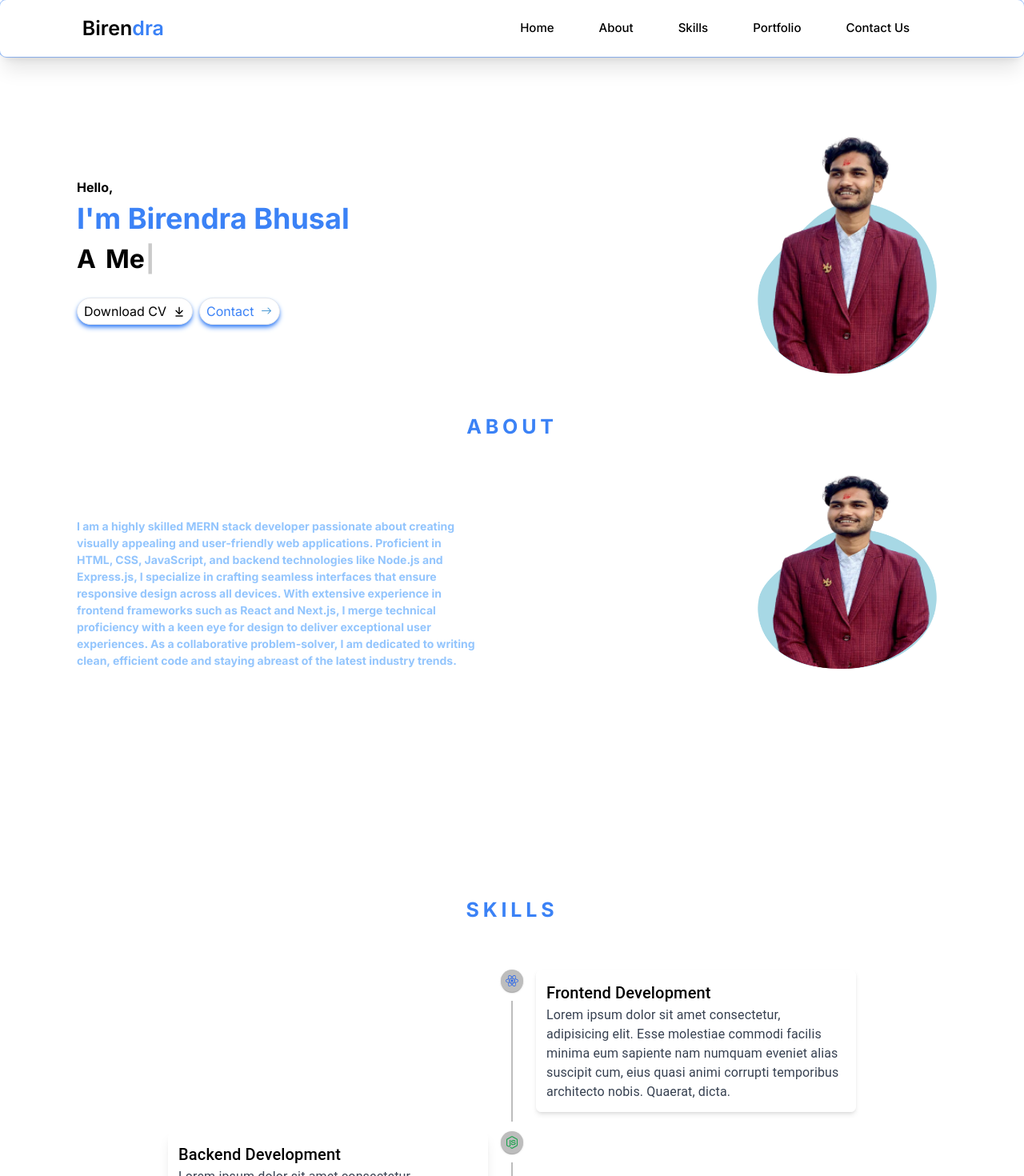
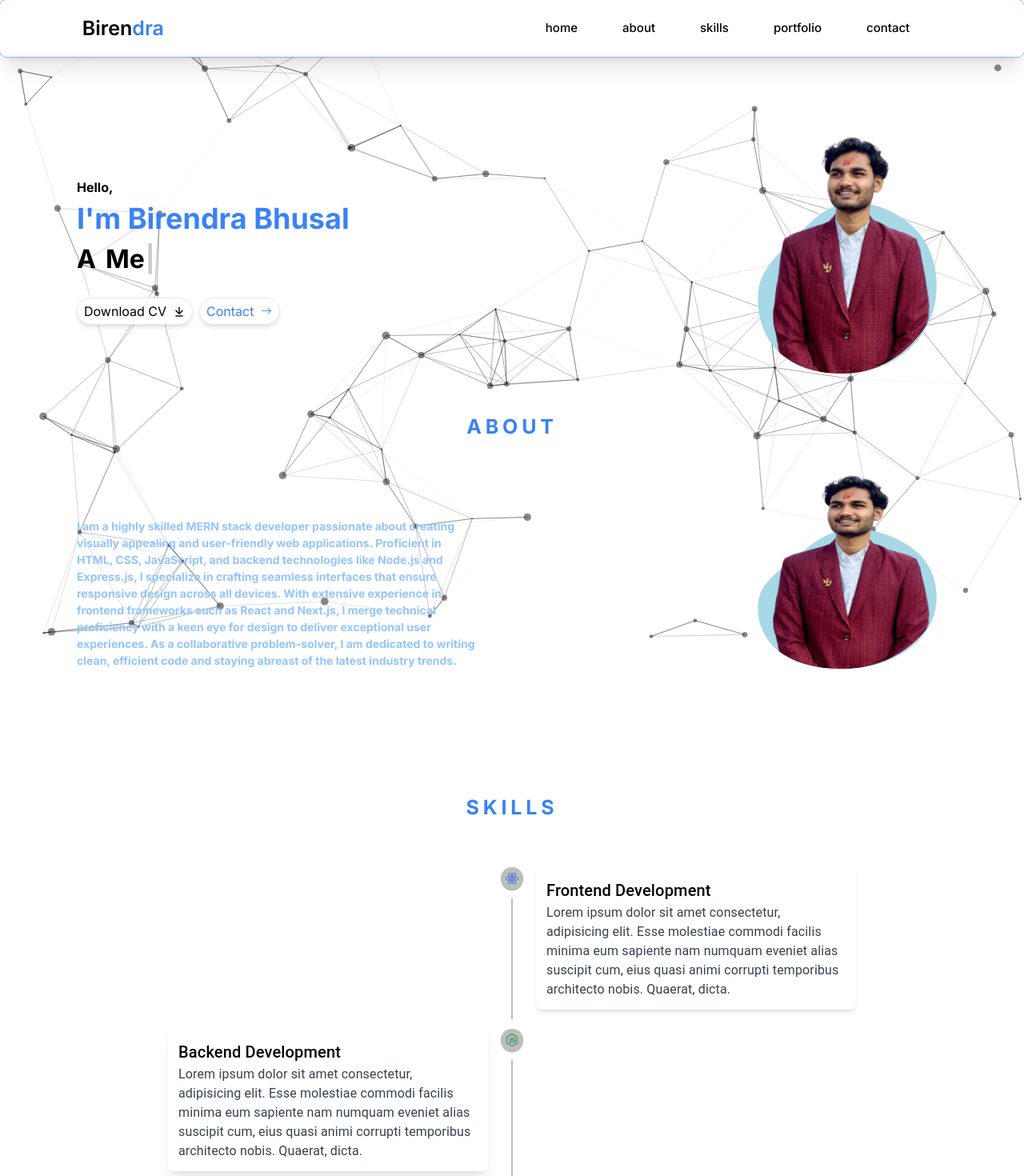
Before and after one commit to Birendra00000/Portfolio, a Next.js app: page / in a window 1280 px wide. Shown: the top 1470 px of the page at 80% size. Built offline with nearby package versions, Linux system fonts and the light colour scheme.

Commit message:
added scroll feature on navbar

```diff
--- a/package.json
+++ b/package.json
@@ -22,7 +22,6 @@
     "eslint-config-next": "13.4.19",
     "next": "13.4.19",
     "postcss": "8.4.29",
-    "react": "18.2.0",
     "react-dom": "18.2.0",
     "react-icons": "^5.2.1",
     "react-vertical-timeline-component": "^3.6.0",
--- a/src/app/Data.js
+++ b/src/app/Data.js
@@ -1,30 +1,4 @@
-export const NavLinks = [
-  {
-    href: "/",
-    key: "home",
-    labels: "Home",
-  },
-  {
-    href: "/about",
-    key: "about",
-    labels: "About",
-  },
-  {
-    href: "/skills",
-    key: "skills",
-    labels: "Skills",
-  },
-  {
-    href: "/portfolio",
-    key: "portfolio",
-    labels: "Portfolio",
-  },
-  {
-    href: "/contactus",
-    key: "contact",
-    labels: "Contact Us",
-  },
-];
+export const NavLinks = ["home", "about", "skills", "portfolio", "contact"];
 
 export const portfolio = [
   {
--- a/src/app/components/About.jsx
+++ b/src/app/components/About.jsx
@@ -2,9 +2,12 @@ import Image from "next/image";
 import React from "react";
 const About = () => {
   return (
-    <section className="w-full padding-2 flex flex-col items-center justify-center gap-20 py-10 pb-32 md:gap-28 lg:py-20 lg:flex-row lg:h-[300px] md:h-[300px] lg:mt-0 md:mt-0 mt-[60%]">
+    <section className="w-full padding-2 flex flex-col items-center justify-center gap-20 py-10 pb-[93px] md:gap-28 lg:py-10 lg:flex-row lg:h-[300px] md:h-[300px] lg:mt-0 md:mt-0 mt-[60%] sm:mt-[60%] sm:h-[550px] sm:py-5">
       <div className="w-[85%]  flex justify-center flex-col">
-        <span className="text-center font-semibold lg:font-bold  uppercase tracking-[0.3rem] text-blue-500 text-[20px] md:text-[22px] lg:text-[25px] mb-[3%]">
+        <span
+          className="text-center font-semibold lg:font-bold  uppercase tracking-[0.3rem] text-blue-500 text-[20px] md:text-[22px] lg:text-[25px] mb-[3%]"
+          id="about"
+        >
           About
         </span>
         <div className="grid md:grid-cols-2 gap-2 lg:gap-[80px] md:gap-4 lg:grid-rows-2 items-end">
--- a/src/app/components/Contact.jsx
+++ b/src/app/components/Contact.jsx
@@ -24,7 +24,10 @@ const Contact = () => {
   };
 
   return (
-    <div className="w-full padding-2 flex flex-col items-center justify-center gap-20 py-10 pb-32 md:gap-28 lg:py-20  h-[500px] top-[90px] relative mb-[80px]">
+    <div
+      className="w-full padding-2 flex flex-col items-center justify-center gap-20 py-10 pb-32 md:gap-28 lg:py-20  h-[500px] top-[90px] relative mb-[80px]"
+      id="contact"
+    >
       <div className="w-[85%]  flex justify-center flex-col lg:pb-12">
         <span className="text-center font-semibold lg:font-bold  uppercase tracking-[0.3rem] text-blue-500 text-[20px] md:text-[22px] lg:text-[25px] mb-[3%]">
           Contact
--- a/src/app/components/Footer.jsx
+++ b/src/app/components/Footer.jsx
@@ -6,15 +6,13 @@ const Footer = () => {
   return (
     <div className="flex w-full justify-center bg-gray-100 mt-4">
       <div
-        className="w-[90%]  justify-center gap-5 items-center lg:items-center grid grid-rows-3 sm:grid-cols-3  md:grid-cols-3  lg:grid-cols-3 h-fit
+        className="w-[90%] flex flex-col sm:flex-row justify-center gap-5 items-center   h-fit
       sm:h-[100px] md:h-[100px] lg:h-[100px] p-2"
       >
-        <div
-          className="w-full flex flex-col justify-center sm:justify-start
-        md:justify-start lg:justify-start h-full  sm:h-[100px] md:h-[100px] lg:h-[100px] items-center"
-        >
+        <div className="w-full flex flex-col   items-center">
           <span
-            className="flex items-center gap-1 text-gray-600
+            className="flex items-center w-full justify-center sm:justify-start
+        md:justify-start lg:justify-start sm:ju gap-1 text-gray-600
           text-[11px] sm:text-[12px] md:text-[13px] lg:text-[16px]  h-full"
           >
             <MdEmail />
@@ -22,12 +20,12 @@ const Footer = () => {
               Email:birendrabhusal555@gmail.com
             </p>
           </span>
-          <span className="flex items-center gap-1 text-gray-600  text-[11px] sm:text-[12px] md:text-[13px] lg:text-[16px]">
+          <span className="flex items-center gap-1 text-gray-600 w-full  text-[11px] sm:text-[12px] md:text-[13px] lg:text-[16px] justify-center sm:justify-start  md:justify-start lg:justify-start">
             <IoCallSharp />
             <p className="mb-0 font-semibold"> Contact:9845864517</p>
           </span>
         </div>
-        <div className="flex gap-4 justify-center sm:justify-center md:justify-center lg:justify-center  h-full items-center sm:h-[100px] md:h-[100px] lg:h-[100px]">
+        <div className="flex gap-4 justify-center sm:justify-center md:justify-center lg:justify-center  items-center ">
           <Image
             src={"/assests/facebook.png"}
             alt="icon--img"
@@ -52,7 +50,7 @@ const Footer = () => {
         </div>
         <div
           className="flex flex-col   text-[11px] sm:text-[12px] md:text-[13px] lg:text-[16px]  sm:w-[100%] md:w-[100%] lg:w-[100%] justify-center sm:justify-end
-        md:justify-end lg:justify-end sm:h-[100px] md:h-[100px] lg:h-[100px]"
+        md:justify-end lg:justify-end "
         >
           <span className="flex  justify-center sm:justify-end md:justify-end lg:justify-end">
             Copyright © 2024 Birendra Bhusal.
--- a/src/app/components/Hero.jsx
+++ b/src/app/components/Hero.jsx
@@ -5,19 +5,12 @@ import Button from "./reausable/Button";
 import Image from "next/image";
 const Hero = () => {
   return (
-    // <section className="w-full padding-4 flex flex-col items-center justify-center gap-20 py-10 pb-32 md:gap-28 lg:py-20 lg:flex-row">
-    //   <span className=" absolute   h-[144px] w-[80%] blur-[7rem] -z-10">
-    //     <div className="relative z-20 flex flex-1 flex-col pt-16">
-    //       <h4 className="bold-20">Hello,</h4>
-    //       <h1 className="bold-48">I'm Birendra Bhusal</h1>
-    //       <h2 className="bold-28 lg:bold-32 text-[1.8rem] capitalize">A</h2>
-    //     </div>
-    //     <div>Image</div>
-    //   </span>
-    // </section>
     <>
-      <section className="w-full padding-2 flex flex-col md:flex-row mb-[25%] items-center justify-center gap-20 py-10 pb-32 md:gap-28 lg:py-20 lg:flex-row h-[300px] relative lg:mb-[25%]">
-        <div className="absolute top-[20%] lg:top-[30%] w-[85%] flex justify-between items-center flex-col md:flex-row lg:flex-row ">
+      <section
+        className="w-full padding-2 flex flex-col md:flex-row mb-[25%] items-center justify-center gap-20 py-10 pb-32 md:gap-28 lg:py-20 lg:flex-row h-[300px] sm:h-[300px] relative lg:mb-[25%]"
+        id="home"
+      >
+        <div className="absolute top-[20%] sm:top-[20%] lg:top-[30%] w-[85%] flex justify-between items-center flex-col md:flex-row lg:flex-row ">
           <div className="h-full">
             <h4 className="bold-20">Hello,</h4>
             <h1 className="bold-48 lg:bold-64 text-[24px] lg:text-[36px] text-blue-500 ">
@@ -42,13 +35,13 @@ const Hero = () => {
                 title={"Download CV"}
                 type="button"
                 icon="/assests/download.png"
-                varient="bg-white text-black   shadow-md shadow-blue-500 text-[12px] lg:text-[16px]"
+                varient="bg-white text-black   shadow-md  text-[12px] lg:text-[16px]"
               />{" "}
               <Button
                 title={"Contact"}
                 type="button"
                 icon="/assests/rightarrow.png"
-                varient="bg-white text-blue-500   shadow-md shadow-blue-500 text-[12px] lg:text-[16px]"
+                varient="bg-white text-blue-500   shadow-md  text-[12px] lg:text-[16px] "
               />
             </span>
           </div>
--- a/src/app/components/Navbar.jsx
+++ b/src/app/components/Navbar.jsx
@@ -3,13 +3,26 @@ import Link from "next/link";
 import React, { useState } from "react";
 import { NavLinks } from "../Data";
 import { FaBars, FaTimes } from "react-icons/fa";
-import "./Navbar.css";
 
 const Navbar = () => {
   const [click, setClick] = useState(false);
+  const [active, setActive] = useState("home");
+  const [isScrolled, setIscrolled] = useState(false);
 
   const handleClick = () => {
     setClick(!click);
+  };
+
+  //Function for Scrolling
+
+  const scrollToSection = (sectionId) => {
+    const element = document.getElementById(sectionId);
+    if (element) {
+      const marginTop = 0;
+      const scrollToY =
+        element.getBoundingClientRect().top + window.scrollY - marginTop;
+      window.scrollTo({ top: scrollToY, behaviour: "smooth" });
+    }
   };
 
   return (
@@ -24,13 +37,14 @@ const Navbar = () => {
 
         {/* Desktop Menu */}
         <ul className="hidden lg:flex md:flex h-full gap-6 px-6 py-3">
-          {NavLinks.map((item) => (
+          {NavLinks.map((item, index) => (
             <Link
-              href={item.href}
-              key={item.key}
+              href={`/#${item}`} // Use a dynamic path or hash if linking to sections
+              key={index}
               className="flex items-center text-[15px] font-[500] text-black hover:bg-blue-500 hover:text-white px-4 py-1 rounded-full cursor-pointer transition-all duration-300"
+              onClick={() => scrollToSection(item)}
             >
-              {item.labels}
+              {item}
             </Link>
           ))}
         </ul>
@@ -58,14 +72,14 @@ const Navbar = () => {
               />
             </span>
             <ul className="flex flex-col p-4">
-              {NavLinks.map((item) => (
+              {NavLinks.map((item, i) => (
                 <Link
-                  href={item.href}
-                  key={item.key}
-                  className="text-lg font-medium text-black hover:bg-blue-500  hover:text-white p-1  lg:px-4 lg:py-2 rounded-full transition-all duration-300 w-[120px] flex justify-center"
+                  key={i}
+                  href={`/#${item}`} // Use a dynamic path or hash if linking to sections
+                  className="text-lg font-medium text-black hover:bg-blue-500 hover:text-white p-1 lg:px-4 lg:py-2 rounded-full transition-all duration-300 w-[120px] flex justify-center"
                   onClick={() => setClick(false)} // Close menu on link click
                 >
-                  {item.labels}
+                  {item}
                 </Link>
               ))}
             </ul>{" "}
--- a/src/app/components/Portfolio.jsx
+++ b/src/app/components/Portfolio.jsx
@@ -4,7 +4,10 @@ import Button from "./reausable/Button";
 import Image from "next/image";
 const Portfolio = () => {
   return (
-    <div className="w-full gap:20 py-10 pb-[180px] md:pb-32 lg:pb-32 md:gap-28 lg:py-20 xl:flex-row bg-[#f7f7f7] flex flex-col justify-center">
+    <div
+      className="w-full gap:20 py-10 pb-[180px] md:pb-32 lg:pb-32 md:gap-28 lg:py-20 xl:flex-row bg-[#f7f7f7] flex flex-col justify-center"
+      id="portfolio"
+    >
       <div className="w-[95%]  flex justify-center flex-col md:flex-col lg:flex-col">
         <span className="text-center font-semibold lg:font-bold  uppercase tracking-[0.3rem] text-blue-500 text-[20px] md:text-[22px] lg:text-[25px] mb-[3%]">
           Portfolio
@@ -28,10 +31,16 @@ export default Portfolio;
 
 const PortfolioData = ({ title, ImgUrl, description }) => {
   return (
-    <li className="relative flex flex-1 flex-col rounded-2xl border overflow-hidden group w-[300px] h-[390px] md:[420px] lg:h-[410px]">
+    <li
+      className="relative flex flex-1 flex-col rounded-2xl border overflow-hidden group w-[300px] h-[390px] md:[420px] lg:h-[410px]
+    transition duration-500 ease-in  transform hover:-translate-y-1 hover:scale-110
+
+    "
+    >
       <div>
         <div
-          className="bg-cover bg-center h-[170px] bg-no-repeat w-full "
+          className="bg-cover bg-center h-[170px] bg-no-repeat w-full
+           overflow-visible"
           style={{ backgroundImage: `url(${ImgUrl})` }}
         ></div>
         {/* <Image src={ImgUrl} alt="img" width={300} height={300} quality={100} /> */}
--- a/src/app/components/Skills.jsx
+++ b/src/app/components/Skills.jsx
@@ -14,7 +14,10 @@ import Typography from "@mui/material/Typography";
 export default function Skills() {
   return (
     <>
-      <div className="mt-[10%] w-full flex flex-col md:flex-col lg:flex-col justify-center">
+      <div
+        className=" w-full flex flex-col md:flex-col lg:flex-col justify-center md:mt-[10%] lg:mt-0 "
+        id="skills"
+      >
         <div className=" flex justify-center w-full">
           <span className="text-center font-semibold lg:font-bold  uppercase tracking-[0.3rem] text-blue-500 0 text-[20px] md:text-[22px] lg:text-[25px]  mb-[3%] ">
             Skills
@@ -83,7 +86,7 @@ export default function Skills() {
           </TimelineItem>
           <TimelineItem>
             <TimelineSeparator>
-              <TimelineDot color="primary" variant="outlined">
+              <TimelineDot>
                 <IoServerOutline className="text-gray-500 " />
               </TimelineDot>
             </TimelineSeparator>
--- a/src/app/page.js
+++ b/src/app/page.js
@@ -1,4 +1,3 @@
-import Image from "next/image";
 import Hero from "./components/Hero";
 import About from "./components/About";
 import Skills from "./components/Skills";
@@ -9,7 +8,7 @@ import Contact from "./components/Contact";
 export default function page() {
   return (
     <div>
-      {/* <ParticlesCover /> */}
+      <ParticlesCover />
       <Hero />
       <About />
       <Skills />
```
Also changed, not shown: src/app/components/Navbar.css (deleted), 1 other file (tests, documents, lock files or other folders).
